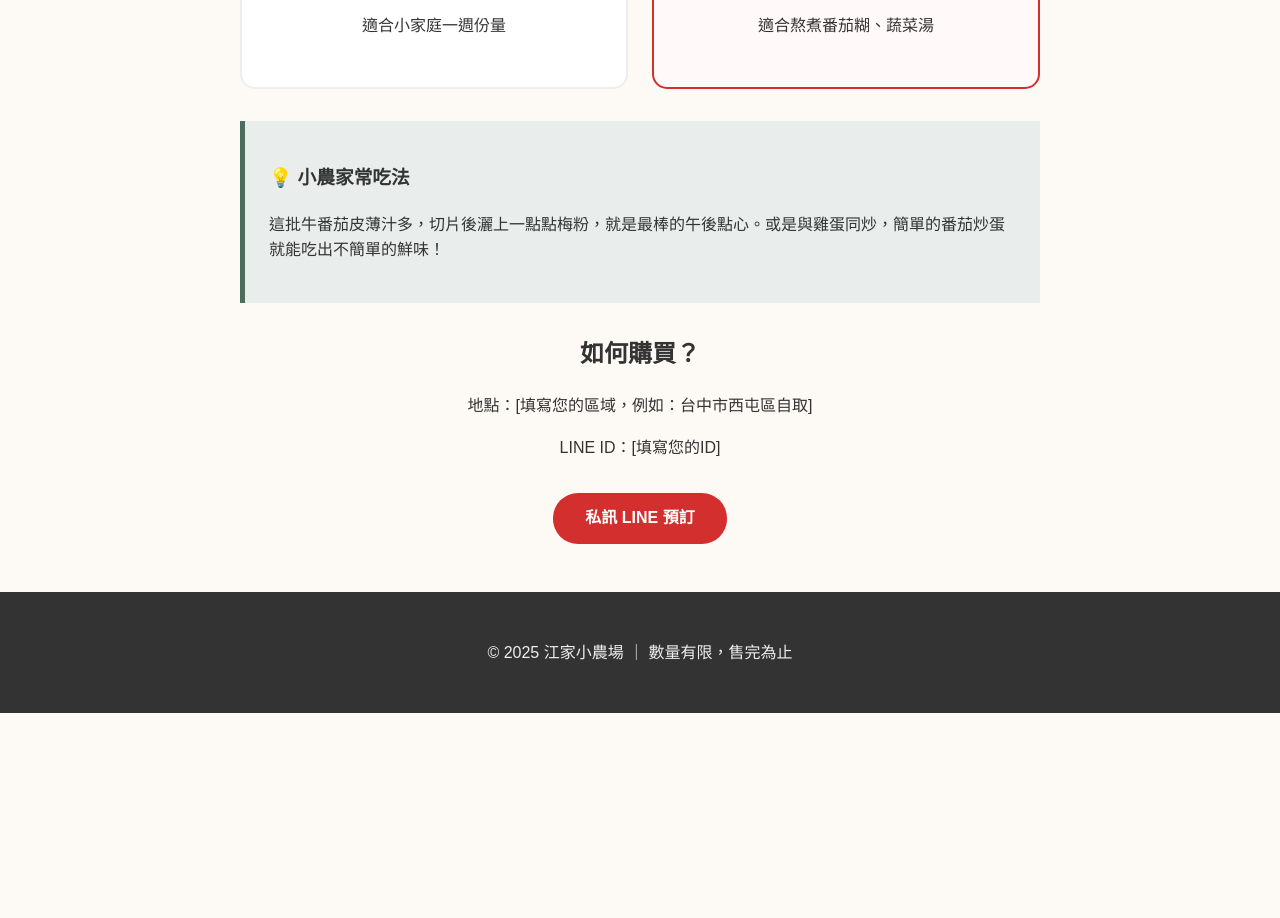
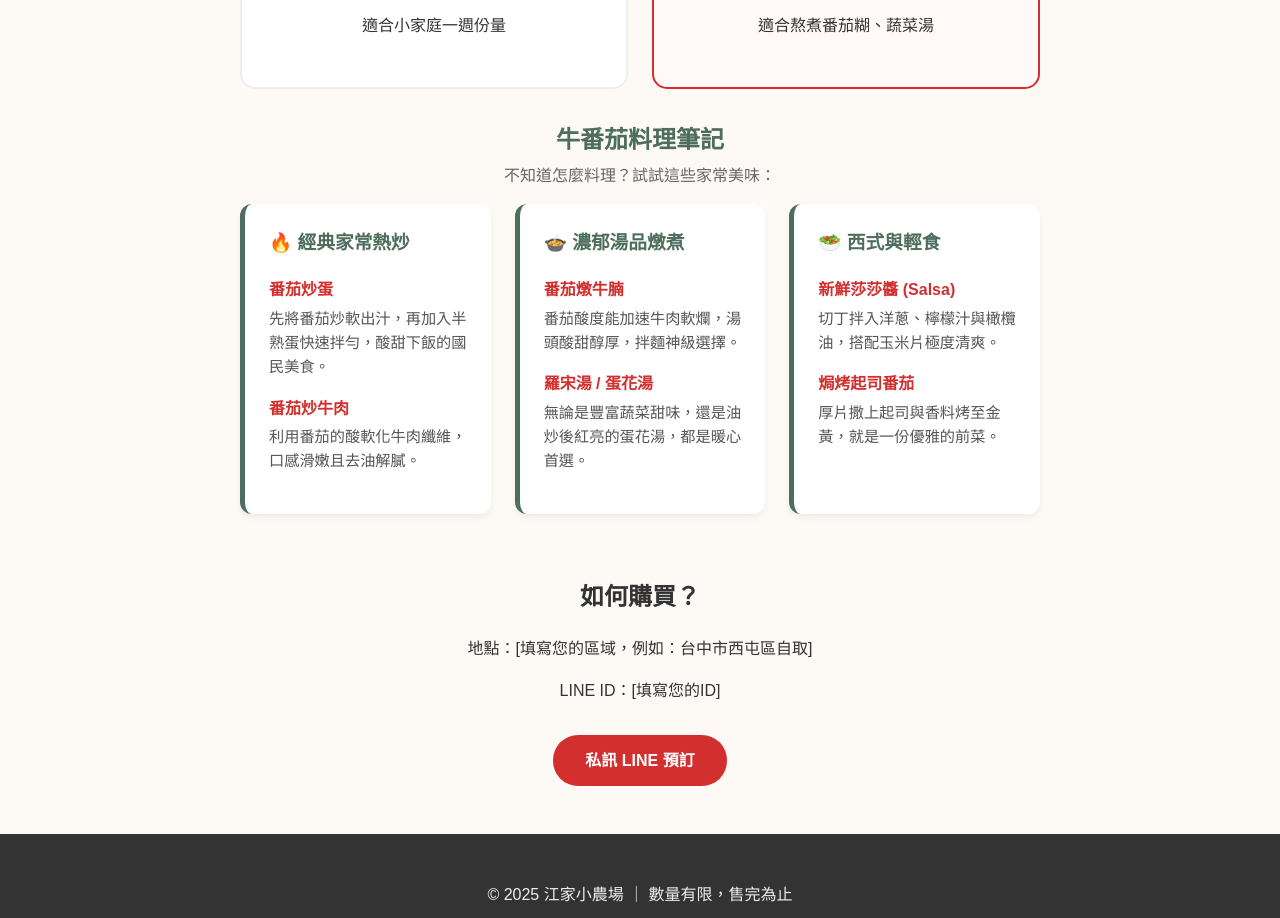
Before and after one commit to TariCChiang/ChiangHome123, a plain HTML site: page index.html in a window 1280 px wide. Shown: the part 1002-1920 px from the top of the page. Before the commit the page ends 1715 px from the top, so only its background shows below. Drawn offline with Linux system fonts and the light colour scheme.

Commit message:
Refactor index.html with new recipe section

```diff
--- a/index.html
+++ b/index.html
@@ -123,12 +123,43 @@
             padding: 2rem 1rem;
             margin-top: 3rem;
         }
+        /* 食譜區塊 */
+        .recipe-section {
+            display: grid;
+            grid-template-columns: repeat(auto-fit, minmax(250px, 1fr));
+            gap: 1.5rem;
+            margin-bottom: 4rem;
+        }
 
-        .recipe-tip {
-            background-color: #e9edeb;
+        .recipe-card {
+            background: #fff;
             padding: 1.5rem;
+            border-radius: 12px;
             border-left: 5px solid var(--earthy-green);
-            margin: 2rem 0;
+            box-shadow: 0 4px 6px rgba(0,0,0,0.05);
+        }
+
+        .recipe-card h3 {
+            color: var(--earthy-green);
+            margin-top: 0;
+            display: flex;
+            align-items: center;
+        }
+
+        .recipe-item {
+            margin-bottom: 1rem;
+        }
+
+        .recipe-item strong {
+            color: var(--primary-red);
+            display: block;
+            margin-bottom: 4px;
+        }
+
+        .recipe-item p {
+            font-size: 0.95rem;
+            margin: 0;
+            color: #555;
         }
     </style>
 </head>
@@ -174,10 +205,46 @@
             </div>
         </div>
 
-        <div class="recipe-tip">
-            <h3>💡 小農家常吃法</h3>
-            <p>這批牛番茄皮薄汁多，切片後灑上一點點梅粉，就是最棒的午後點心。或是與雞蛋同炒，簡單的番茄炒蛋就能吃出不簡單的鮮味！</p>
-        </div>
+        <h2 style="text-align: center; color: var(--earthy-green);">牛番茄料理筆記</h2>
+                <p style="text-align:center; margin-top:-1rem; color:#666;">不知道怎麼料理？試試這些家常美味：</p>
+
+                <div class="recipe-section">
+                    <div class="recipe-card">
+                        <h3>🔥 經典家常熱炒</h3>
+                        <div class="recipe-item">
+                            <strong>番茄炒蛋</strong>
+                            <p>先將番茄炒軟出汁，再加入半熟蛋快速拌勻，酸甜下飯的國民美食。</p>
+                        </div>
+                        <div class="recipe-item">
+                            <strong>番茄炒牛肉</strong>
+                            <p>利用番茄的酸軟化牛肉纖維，口感滑嫩且去油解膩。</p>
+                        </div>
+                    </div>
+
+                    <div class="recipe-card">
+                        <h3>🍲 濃郁湯品燉煮</h3>
+                        <div class="recipe-item">
+                            <strong>番茄燉牛腩</strong>
+                            <p>番茄酸度能加速牛肉軟爛，湯頭酸甜醇厚，拌麵神級選擇。</p>
+                        </div>
+                        <div class="recipe-item">
+                            <strong>羅宋湯 / 蛋花湯</strong>
+                            <p>無論是豐富蔬菜甜味，還是油炒後紅亮的蛋花湯，都是暖心首選。</p>
+                        </div>
+                    </div>
+
+                    <div class="recipe-card">
+                        <h3>🥗 西式與輕食</h3>
+                        <div class="recipe-item">
+                            <strong>新鮮莎莎醬 (Salsa)</strong>
+                            <p>切丁拌入洋蔥、檸檬汁與橄欖油，搭配玉米片極度清爽。</p>
+                        </div>
+                        <div class="recipe-item">
+                            <strong>焗烤起司番茄</strong>
+                            <p>厚片撒上起司與香料烤至金黃，就是一份優雅的前菜。</p>
+                        </div>
+                    </div>
+                </div>
 
         <div style="text-align: center;">
             <h2>如何購買？</h2>
```
